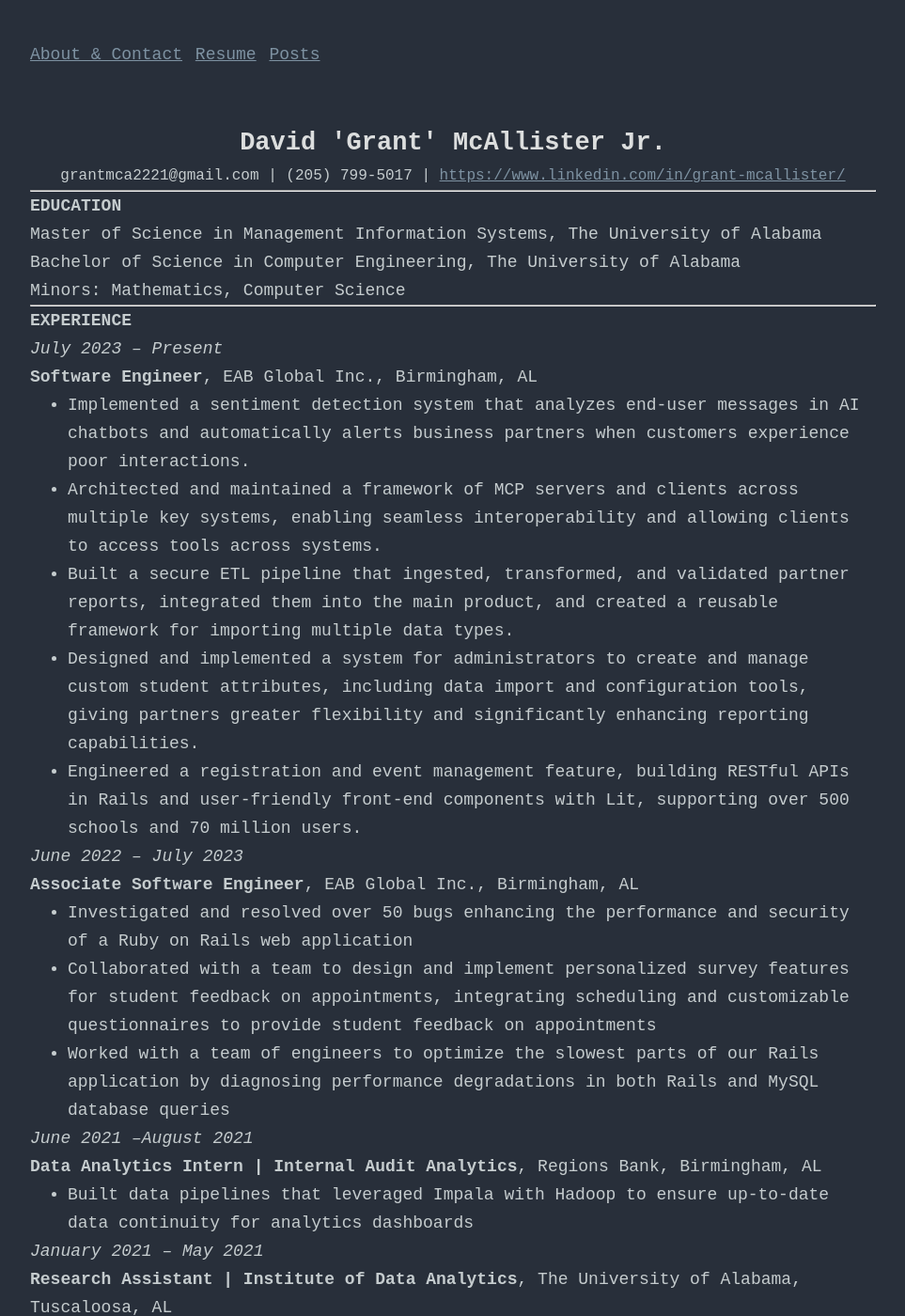
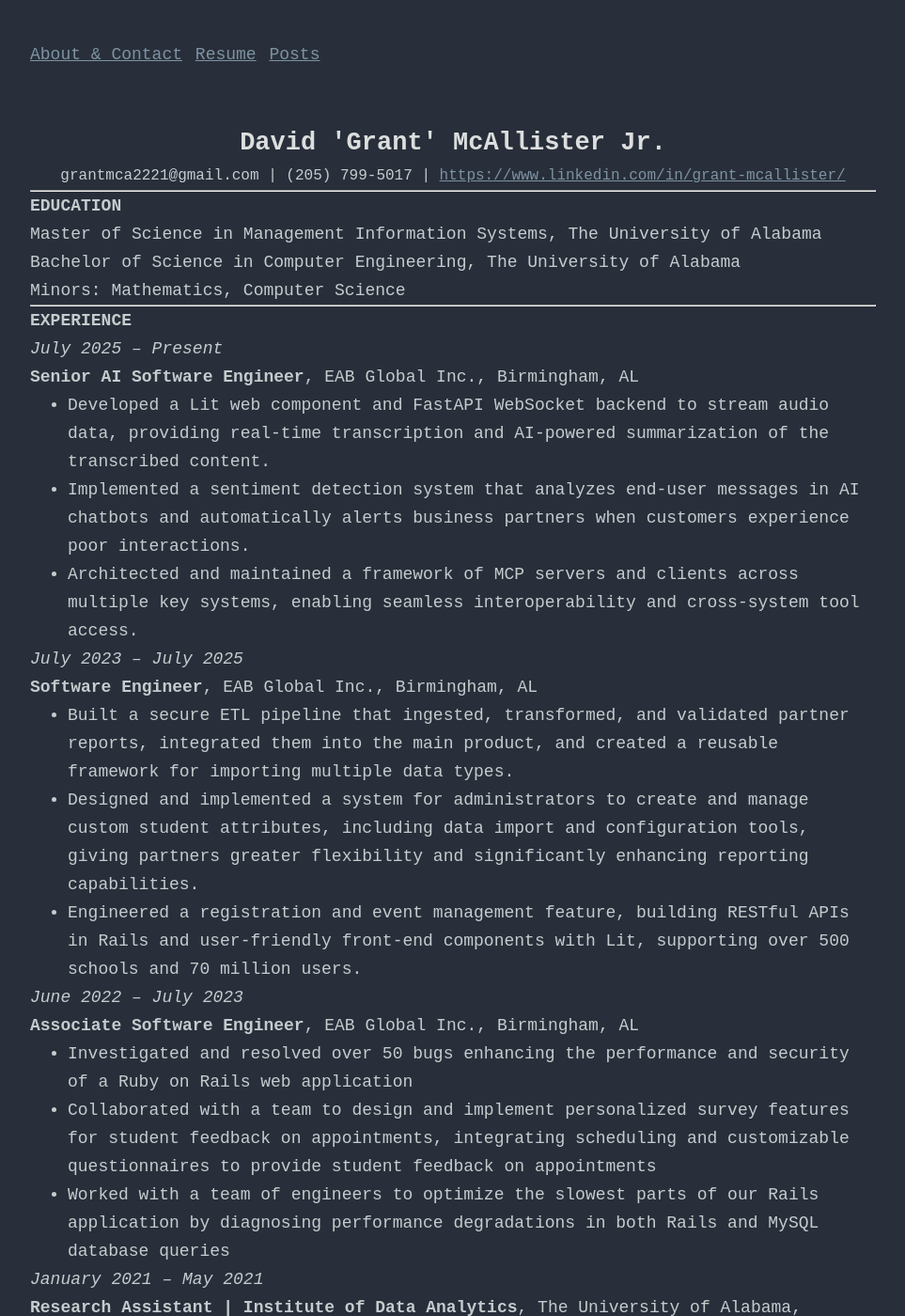
Before and after one commit to grantmca/grantmca.github.io, a Jekyll site: the page built from resume/index.html, in a window 1280 px wide and 1400 px high. Shown: the whole window at 94% size, without its empty margins (158-1121 px from the left). Built offline with Jekyll 4.4.1, drawn with Linux system fonts in a browser that asks for light colours; some of the changed text lies outside the part shown.

Commit message:
Some resume updates

```diff
--- a/resume/index.html
+++ b/resume/index.html
@@ -20,11 +20,18 @@
   <p><b>EXPERIENCE</b></p>
 </div>
 <div class='item'>
-  <p><i>July 2023 – Present</i></p>
+  <p><i>July 2025 – Present</i></p>
+  <p><b>Senior AI Software Engineer</b>, EAB Global Inc., Birmingham, AL</p>
+  <ul>
+    <li>Developed a Lit web component and FastAPI WebSocket backend to stream audio data, providing real-time transcription and AI-powered summarization of the transcribed content.</li>
+    <li>Implemented a sentiment detection system that analyzes end-user messages in AI chatbots and automatically alerts business partners when customers experience poor interactions.</li>
+    <li>Architected and maintained a framework of MCP servers and clients across multiple key systems, enabling seamless interoperability and cross-system tool access.</li>
+  </ul>
+</div>
+<div class='item'>
+  <p><i>July 2023 – July 2025</i></p>
   <p><b>Software Engineer</b>, EAB Global Inc., Birmingham, AL</p>
   <ul>
-    <li>Implemented a sentiment detection system that analyzes end-user messages in AI chatbots and automatically alerts business partners when customers experience poor interactions.</li>
-    <li>Architected and maintained a framework of MCP servers and clients across multiple key systems, enabling seamless interoperability and allowing clients to access tools across systems.</li>
     <li>Built a secure ETL pipeline that ingested, transformed, and validated partner reports, integrated them into the main product, and created a reusable framework for importing multiple data types.</li>
     <li>Designed and implemented a system for administrators to create and manage custom student attributes, including data import and configuration tools, giving partners greater flexibility and significantly enhancing reporting capabilities.</li>
     <li>Engineered a registration and event management feature, building RESTful APIs in Rails and user-friendly front-end components with Lit, supporting over 500 schools and 70 million users.</li>
@@ -40,13 +47,6 @@
   </ul>
 </div>
 <div class='item'>
-  <p><i>June 2021 –August 2021</i></p>
-  <p><b>Data Analytics Intern | Internal Audit Analytics</b>, Regions Bank, Birmingham, AL</p>
-  <ul>
-    <li>Built data pipelines that leveraged Impala with Hadoop to ensure up-to-date data continuity for analytics dashboards</li>
-  </ul>
-</div>
-<div class='item'>
   <p><i>January 2021 – May 2021</i></p>
   <p><b>Research Assistant | Institute of Data Analytics</b>, The University of Alabama, Tuscaloosa, AL</p>
   <ul>
@@ -54,24 +54,15 @@
   </ul>
 </div>
 <div class=item>
-  <p><i>January 2020 – August 2020</i></p>
-  <p><b>Engineering Co-op | Corporate Legal Counsel, Mercedes-Benz US International Inc.,</b> Vance, AL</p>
-  <ul>
-    <li>Engineered a Django web application to assist in contact tracing and COVID-19 testing records</li>
-    <li>Ensured compliance on Mercedes-Benz products and interpreted and communicated the laws surrounding automobile rules and regulations simply and concisely</li>
-    <li>Organized the research, planning, and pitch for the Alabama Mobility and Power Initiative that received $16.5 million in aid from Alabama state government</li>
-  </ul>
-</div>
-<div class=item>
   <p><i>August 2018 – December 2018</i></p>
   <p><b>Engineering Co-op | Quality Analysis, Mercedes-Benz US International Inc.,</b> Vance, AL</p>
   <ul>
     <li>Engineered data collection tools for a automotive defect detection system by utilizing Python, OpenCV, and PyQt</li>
-    <li>Developed a object detection model aimed at detecting defects in automobiles as they go through the assembly line using Tensorflow</li>
+    <li>Developed an object detection model aimed at detecting defects in automobiles as they go through the assembly line using Tensorflow</li>
   </ul>
   <hr></hr>
   <div class='title'>
-    <p><b>TECHNICAL EXPERIENCE</b></p>
+    <p><b>TECHNICAL SKILLS</b></p>
   </div>
   <ul>
     <li><b>Languages & Databaes:</b> Ruby, Python, C/C++,  JavaScript/TypeScript, MySQL, PostgreSQL, SQLite, HTML/CSS</li>
```
